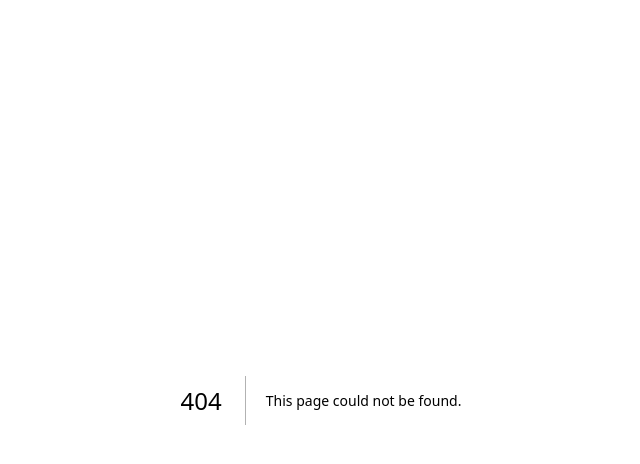
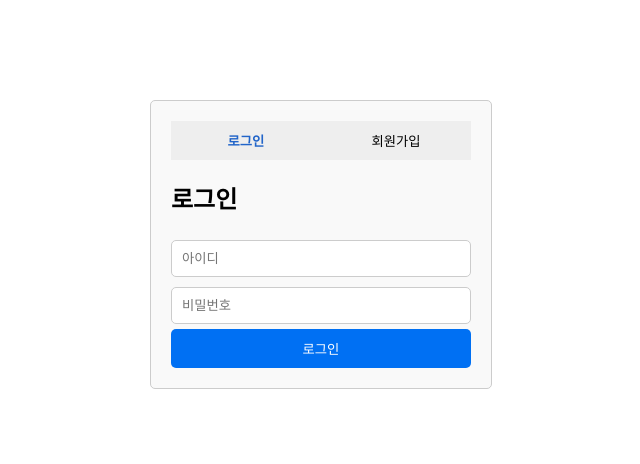
Before and after one commit to cca-ffodregamdi/RunningHi-Admin, a Next.js app: page /auth in a window 1280 px wide. Before the commit this address had no page. Shown: the top 464 px of the page, without its empty margins (319-959 px from the left). Built offline with nearby package versions, Linux system fonts and the light colour scheme.

Commit message:
[#6] 관리자 로그인/회원가입 -> accessToken 유효성 검사

```diff
--- a/package.json
+++ b/package.json
@@ -13,6 +13,7 @@
     "axios": "^1.7.3",
     "class-variance-authority": "^0.7.0",
     "clsx": "^2.1.1",
+    "crypto-js": "^4.2.0",
     "http-proxy-middleware": "^3.0.0",
     "lucide-react": "^0.417.0",
     "mysql2": "^3.11.0",
@@ -30,6 +31,7 @@
     "zustand": "^4.5.0"
   },
   "devDependencies": {
+    "@types/crypto-js": "^4.2.2",
     "@types/mysql": "^2.15.26",
     "@types/node": "^20",
     "@types/react": "^18",
--- a/src/app/page.tsx
+++ b/src/app/page.tsx
@@ -1,16 +1,47 @@
-import React from 'react';
-import styles from '../css/Index.module.css';
-import Sidebar from '../components/Sidebar';
+'use client';
+
+import { useEffect, useState } from 'react';
+import { useRouter } from 'next/navigation';
+import axios from 'axios';
 
 const Home: React.FC = () => {
-  return (
-    <div className={styles.container}>
-      <Sidebar />
-      <div className={styles.main}>
-        {/* Add your main content here */}
-      </div>
-    </div>
-  );
+    const router = useRouter();
+    const [loading, setLoading] = useState(true);
+
+    useEffect(() => {
+        const checkTokenValidity = async () => {
+            const accessToken = localStorage.getItem('accessToken');
+
+            if (!accessToken) {
+                router.push('/auth');
+                return;
+            }
+
+            try {
+                const response = await axios.get('/api/v1/member/id', {
+                    headers: {
+                        Authorization: accessToken,
+                    },
+                });
+
+                console.log(response.data);
+                setLoading(false);
+                router.push('/main')
+            } catch (error) {
+                localStorage.removeItem('accessToken');
+                localStorage.removeItem('refreshToken');
+                router.push('/auth');
+            }
+        };
+
+        checkTokenValidity();
+    }, [router]);
+
+    if (loading) {
+        return <div>Loading...</div>;
+    }
+
+    return <div>Welcome to the Home Page!</div>;
 };
 
 export default Home;
--- /dev/null
+++ b/src/css/Auth.module.css
@@ -0,0 +1,53 @@
+.authContainer {
+    width: 300px;
+    margin: 100px auto 0 auto;
+    padding: 20px;
+    border: 1px solid #ccc;
+    border-radius: 5px;
+    background-color: #f9f9f9;
+}
+
+.tabs {
+    display: flex;
+    justify-content: space-between;
+}
+
+.tabs button {
+    flex: 1;
+    padding: 10px;
+    cursor: pointer;
+    border: none;
+    background-color: #eee;
+}
+
+.activeTab {
+    background-color: white;
+    color: #2265C9;
+    font-weight: 800;
+}
+
+.form {
+    display: flex;
+    flex-direction: column;
+}
+
+.form input {
+    margin: 5px 0;
+    padding: 10px;
+    border: 1px solid #ccc;
+    border-radius: 5px;
+}
+
+.form button {
+    padding: 10px;
+    border: none;
+    border-radius: 5px;
+    background-color: #0070f3;
+    color: white;
+    cursor: pointer;
+}
+
+.error {
+    color: red;
+    margin-bottom: 10px;
+}
--- /dev/null
+++ b/src/pages/auth.tsx
@@ -0,0 +1,150 @@
+import React, { useState, useEffect } from 'react';
+import axios from 'axios';
+import { useRouter } from 'next/router';
+import styles from '../css/Auth.module.css';
+import SHA256 from 'crypto-js/sha256';
+
+const Auth: React.FC = () => {
+    const [activeTab, setActiveTab] = useState<'login' | 'signup'>('login');
+    const [loginData, setLoginData] = useState({ account: '', password: '' });
+    const [signupData, setSignupData] = useState({ account: '', password: '', inviteCode: '' });
+    const [error, setError] = useState<string | null>(null);
+    const router = useRouter();
+
+    const handleLoginChange = (e: React.ChangeEvent<HTMLInputElement>) => {
+        const { name, value } = e.target;
+        setLoginData(prev => ({ ...prev, [name]: value }));
+    };
+
+    const handleSignupChange = (e: React.ChangeEvent<HTMLInputElement>) => {
+        const { name, value } = e.target;
+        setSignupData(prev => ({ ...prev, [name]: value }));
+    };
+
+    const hashPassword = (password: string) => {
+        return SHA256(password).toString();
+    };
+
+    const handleLogin = async (e: React.FormEvent) => {
+        e.preventDefault();
+        setError(null);
+
+        try {
+            const hashedPassword = hashPassword(loginData.password);
+            const response = await axios.put('/api/v1/sign-in/admin', {
+                ...loginData,
+                password: hashedPassword
+            });
+
+            const accessToken = response.headers['authorization'];
+            const refreshToken = response.headers['refresh-token'];
+
+            if (accessToken && refreshToken) {
+                localStorage.setItem('accessToken', accessToken);
+                localStorage.setItem('refreshToken', refreshToken);
+
+                console.log('Access Token:', localStorage.getItem('accessToken'));
+                console.log('Refresh Token:', localStorage.getItem('refreshToken'));
+
+                router.push('/');
+            }
+        } catch (err) {
+            setError('로그인 실패. 사용자 이름이나 비밀번호를 확인하세요.');
+            console.error(err);
+        }
+    };
+
+    const handleSignup = async (e: React.FormEvent) => {
+        e.preventDefault();
+        setError(null);
+
+        try {
+            const hashedPassword = hashPassword(signupData.password);
+            await axios.post('/api/v1/sign-up/admin', {
+                ...signupData,
+                password: hashedPassword
+            });
+            setActiveTab('login');
+        } catch (err) {
+            setError('회원가입 실패. 이미 존재하는 사용자 이름일 수 있습니다.');
+            console.error(err);
+        }
+    };
+
+    return (
+        <div className={styles.authContainer}>
+            <div className={styles.tabs}>
+                <button
+                    className={activeTab === 'login' ? styles.activeTab : ''}
+                    onClick={() => setActiveTab('login')}
+                >
+                    로그인
+                </button>
+                <button
+                    className={activeTab === 'signup' ? styles.activeTab : ''}
+                    onClick={() => setActiveTab('signup')}
+                >
+                    회원가입
+                </button>
+            </div>
+
+            {activeTab === 'login' && (
+                <form className={styles.form} onSubmit={handleLogin}>
+                    <h2>로그인</h2>
+                    {error && <p className={styles.error}>{error}</p>}
+                    <input
+                        type="text"
+                        name="account"
+                        value={loginData.account}
+                        onChange={handleLoginChange}
+                        placeholder="아이디"
+                        required
+                    />
+                    <input
+                        type="password"
+                        name="password"
+                        value={loginData.password}
+                        onChange={handleLoginChange}
+                        placeholder="비밀번호"
+                        required
+                    />
+                    <button type="submit">로그인</button>
+                </form>
+            )}
+
+            {activeTab === 'signup' && (
+                <form className={styles.form} onSubmit={handleSignup}>
+                    <h2>회원가입</h2>
+                    {error && <p className={styles.error}>{error}</p>}
+                    <input
+                        type="text"
+                        name="account"
+                        value={signupData.account}
+                        onChange={handleSignupChange}
+                        placeholder="아이디"
+                        required
+                    />
+                    <input
+                        type="password"
+                        name="password"
+                        value={signupData.password}
+                        onChange={handleSignupChange}
+                        placeholder="비밀번호"
+                        required
+                    />
+                    <input
+                        type="text"
+                        name="inviteCode"
+                        value={signupData.inviteCode}
+                        onChange={handleSignupChange}
+                        placeholder="초대 코드"
+                        required
+                    />
+                    <button type="submit">회원가입</button>
+                </form>
+            )}
+        </div>
+    );
+};
+
+export default Auth;
```
Also changed, not shown: src/components/LogoutButton.tsx (added, +19 -0 lines), 1 other file (tests, documents, lock files or other folders).
